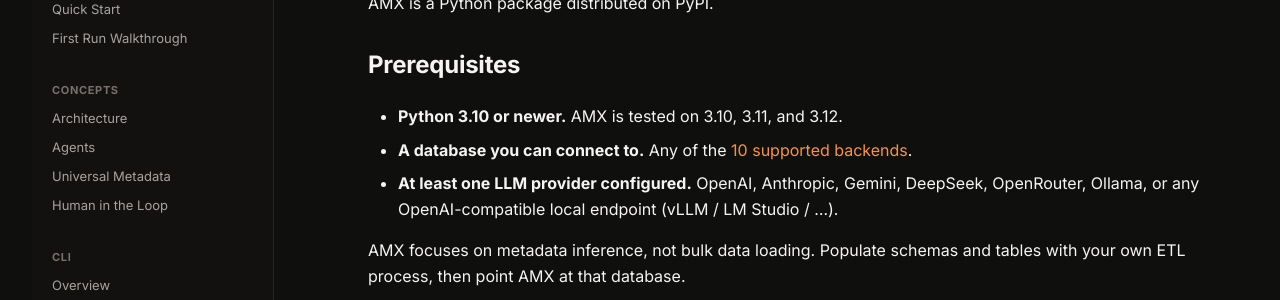
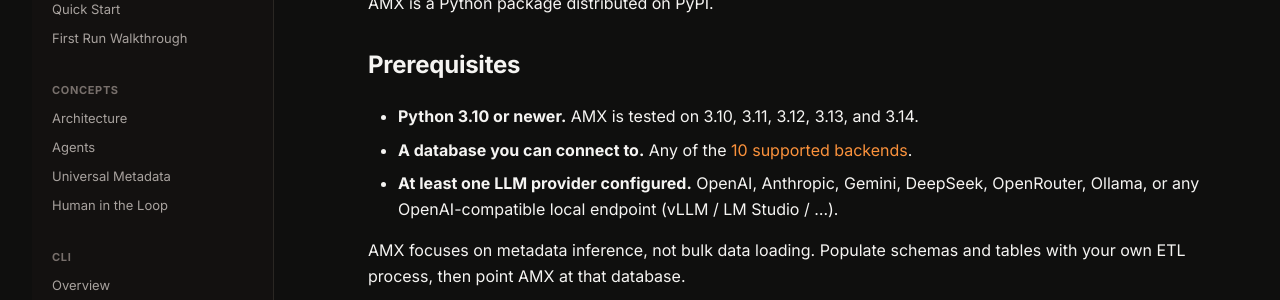
Before and after one commit to omeryasirkucuk/amx-docs, an MkDocs documentation site: the page built from docs/getting-started/installation.md, in a window 1280 px wide and 900 px high. Shown: the part 195-495 px from the top of the window. Built offline with MkDocs 1.6.1 and Material for MkDocs 9.7.7, drawn with Linux system fonts in a browser that asks for light colours; comment, search, counter and statistics services are not loaded.

Commit message:
docs: declare Python 3.13 and 3.14 support in installation guide (#14)
AMX CI now exercises the full 3.10-3.14 matrix; reflect the
expanded support claim in the prerequisites section.

Co-authored-by: omeryasirkucuk <omeryasirkucuk@users.noreply.github.com>

```diff
--- a/docs/getting-started/installation.md
+++ b/docs/getting-started/installation.md
@@ -4,7 +4,7 @@
 
 ## Prerequisites
 
-- **Python 3.10 or newer.** AMX is tested on 3.10, 3.11, and 3.12.
+- **Python 3.10 or newer.** AMX is tested on 3.10, 3.11, 3.12, 3.13, and 3.14.
 - **A database you can connect to.** Any of the [10 supported backends](../backends/index.md).
 - **At least one LLM provider configured.** OpenAI, Anthropic, Gemini, DeepSeek, OpenRouter,
   Ollama, or any OpenAI-compatible local endpoint (vLLM / LM Studio / …).
```
